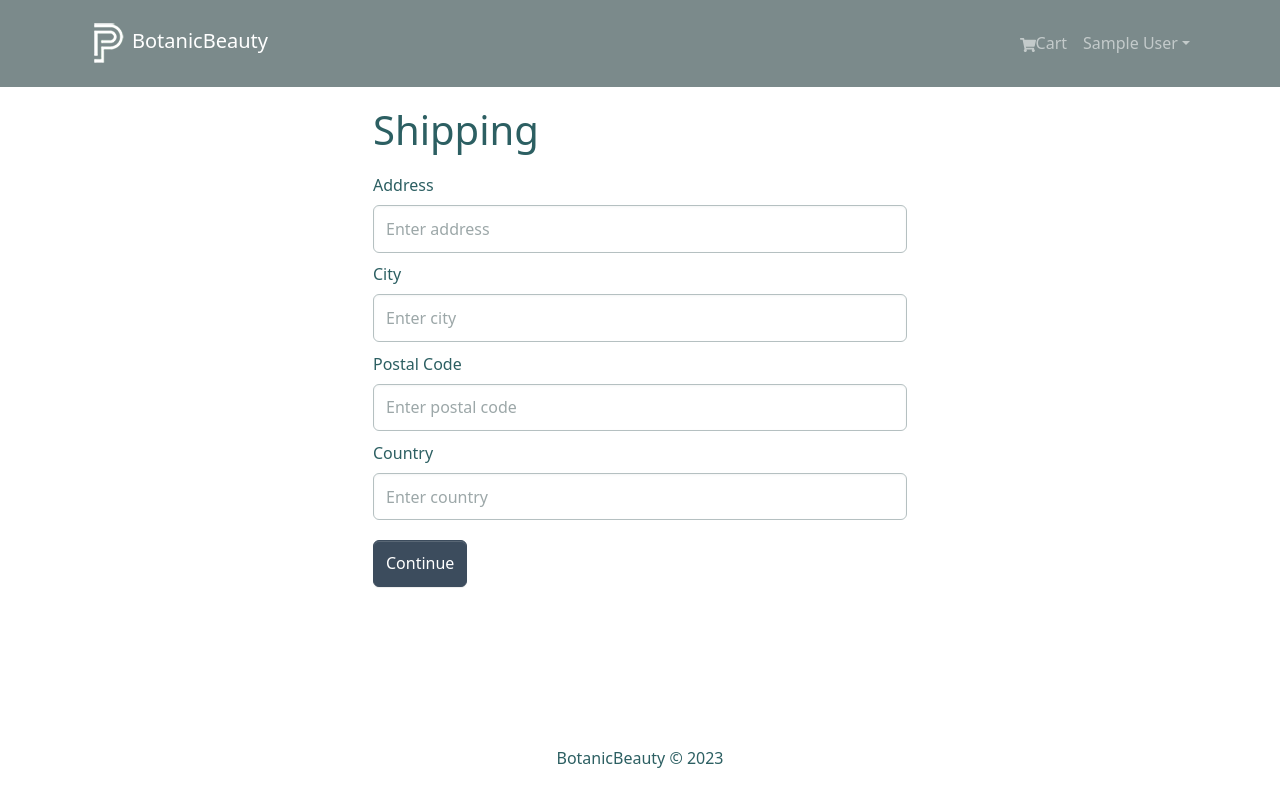
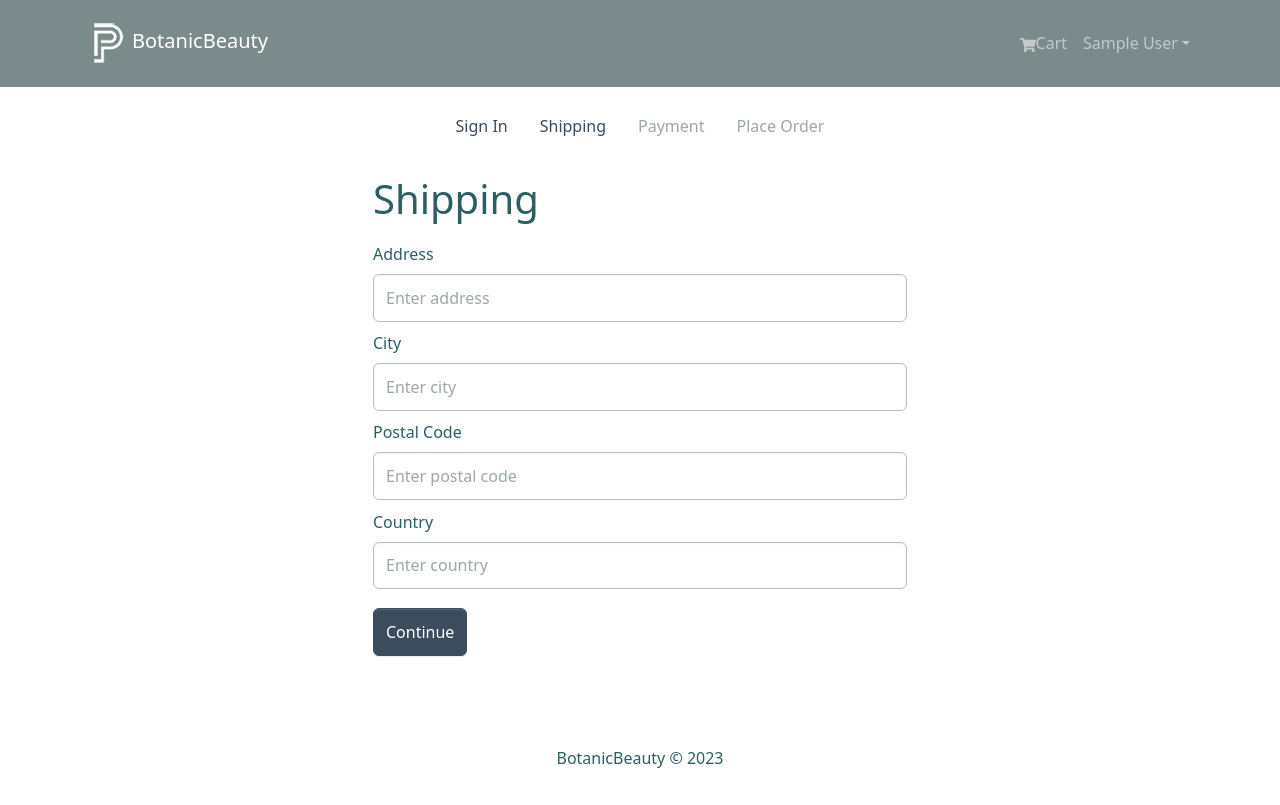
Before and after one commit to TaylorDJones11/botanicbeauty, a React (Create React App) app in the folder frontend/: page /shipping in a window 1280 px wide. Built offline with nearby package versions, Linux system fonts and the light colour scheme; sample sign-in values are in the browser's storage.

Commit message:
Adding checkout steps

```diff
--- /dev/null
+++ b/frontend/src/components/CheckoutSteps.jsx
@@ -0,0 +1,49 @@
+import { Nav } from 'react-bootstrap';
+import { LinkContainer } from 'react-router-bootstrap';
+
+const CheckoutSteps = ({ step1, step2, step3, step4 }) => {
+  return (
+    <Nav className='justify-content-center mb-4'>
+      <Nav.Item>
+        {step1 ? (
+          <LinkContainer to='/login'>
+            <Nav.Link>Sign In</Nav.Link>
+          </LinkContainer>
+        ) : (
+          <Nav.Link disabled>Sign In</Nav.Link>
+        )}
+      </Nav.Item>
+
+      <Nav.Item>
+        {step2 ? (
+          <LinkContainer to='/shipping'>
+            <Nav.Link>Shipping</Nav.Link>
+          </LinkContainer>
+        ) : (
+          <Nav.Link disabled>Shipping</Nav.Link>
+        )}
+      </Nav.Item>
+
+      <Nav.Item>
+        {step3 ? (
+          <LinkContainer to='/payment'>
+            <Nav.Link>Payment</Nav.Link>
+          </LinkContainer>
+        ) : (
+          <Nav.Link disabled>Payment</Nav.Link>
+        )}
+      </Nav.Item>
+
+      <Nav.Item>
+        {step4 ? (
+          <LinkContainer to='/placeorder'>
+            <Nav.Link>Place Order</Nav.Link>
+          </LinkContainer>
+        ) : (
+          <Nav.Link disabled>Place Order</Nav.Link>
+        )}
+      </Nav.Item>
+    </Nav>
+  );
+};
+export default CheckoutSteps;
--- a/frontend/src/screens/ShippingScreen.jsx
+++ b/frontend/src/screens/ShippingScreen.jsx
@@ -4,6 +4,7 @@
 import { useNavigate } from 'react-router-dom';
 import FormContainer from '../components/FormContainer';
 import { saveShippingAddress } from '../slices/cartSlice';
+import CheckoutSteps from '../components/CheckoutSteps';
 
 const ShippingScreen = () => {
   const cart = useSelector((state) => state.cart);
@@ -27,6 +28,7 @@
 
   return (
     <FormContainer>
+      <CheckoutSteps step1 step2 />
       <h1>Shipping</h1>
 
       <Form onSubmit={submitHandler}>
```
